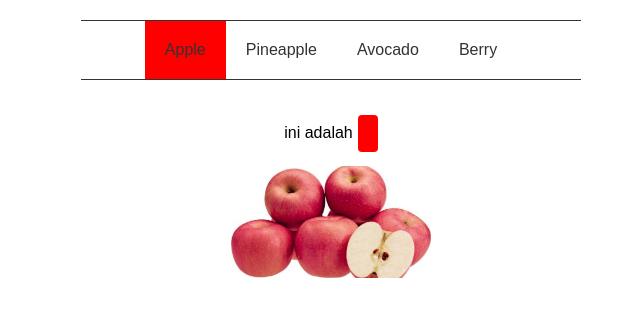
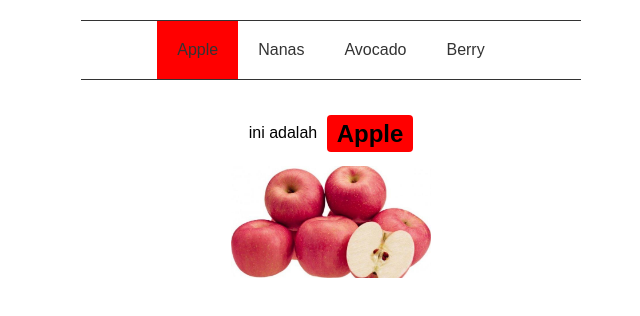
Before and after one commit to flege/reactjs-coba, a React (Create React App) app: page / in a window 1280 px wide. Shown: the top 316 px of the page, without its empty margins (309-949 px from the left). Built offline with nearby package versions, Linux system fonts and the light colour scheme.

Commit message:
rename pinaple to nanas

```diff
--- a/package.json
+++ b/package.json
@@ -2,15 +2,19 @@
   "name": "coba",
   "version": "0.1.0",
   "private": true,
+  "homepage": "https://flege.github.io/reactjs-coba",
   "dependencies": {
+    "gh-pages": "^2.0.1",
     "react": "^16.8.2",
     "react-dom": "^16.8.2",
-    "react-scripts": "2.1.5"
+    "react-scripts": "^2.1.8"
   },
   "scripts": {
     "start": "react-scripts start",
     "build": "react-scripts build",
     "test": "react-scripts test",
+    "predeploy": "npm run build",
+    "deploy": "gh-pages -d build",
     "eject": "react-scripts eject"
   },
   "eslintConfig": {
--- a/src/App.js
+++ b/src/App.js
@@ -7,7 +7,7 @@ class App extends Component {
     super(props);
 
     this.state = {
-      color: 'Apple',
+      name: 'Apple',
       color: 'Merah',
       img: 'apel.jpg',
     };
--- a/src/index.js
+++ b/src/index.js
@@ -10,7 +10,7 @@ const items = [
         img   : 'apel.jpg',
     },
     {
-        name : 'Pineapple',
+        name : 'Nanas',
         color : 'Kuning',
         img   : 'nanas.jpg',
     },
```
Also changed, not shown: 1 other file (tests, documents, lock files or other folders).
